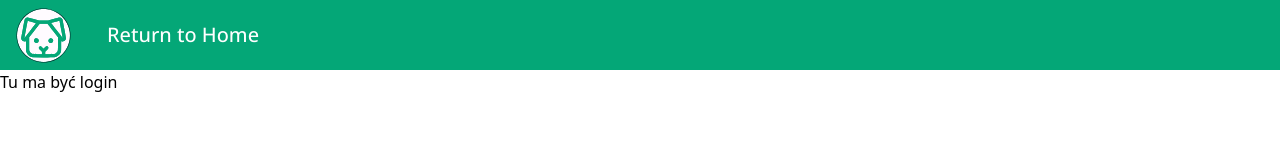
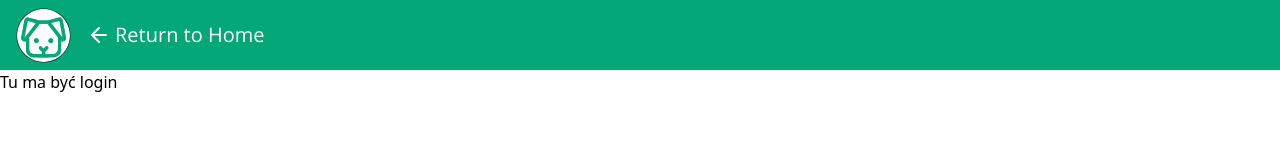
Before and after one commit to ProfessorKT/homepetguardians, a Next.js app: page /Login/Login in a window 1280 px wide. Shown: the top 160 px of the page. Built offline with nearby package versions, Linux system fonts and the light colour scheme.

Commit message:
return to home button visible on all screen sizes and added hover effect on return button

```diff
--- a/src/components/Navbar.jsx
+++ b/src/components/Navbar.jsx
@@ -8,6 +8,7 @@ import Image from "next/image";
 import { AnimatePresence, motion } from "framer-motion";
 import Link from "next/link";
 import { useRouter } from "next/router";
+import { FiArrowLeft } from "react-icons/fi";
 
 /* The `navLinks` constant is an array of objects that represents the navigation links in the Navbar
 component. Each object in the array has two properties: `title` and `href`. */
@@ -84,7 +85,20 @@ const Navbar = () => {
           />
         </div>
         <div className="flex justify-between w-full items-center">
+          {isSignupOrLoginPage && (
+            <Link
+              href="/"
+              className="p-4 block text-xl transform transition duration-300 hover:scale-105"
+            >
+              <div className="flex items-center">
+                <FiArrowLeft className="mr-1 text-2xl leading-none" />
+                <span>Return to Home</span>
+              </div>
+            </Link>
+          )}
           <ul className="hidden md:flex px-4 text-xl ">
+            {!isSignupOrLoginPage && (
+              <>
                 <li>
                   {isSignupOrLoginPage ? (
                     <Link href="/">Return to Home</Link>
@@ -94,8 +108,6 @@ const Navbar = () => {
                     </LinkScroll>
                   )}
                 </li>
-            {!isSignupOrLoginPage && (
-              <>
                 <li>
                   <LinkScroll to="services" smooth={true} duration={500}>
                     Services
```
Lines whose indentation alone changed are shown as unchanged.
